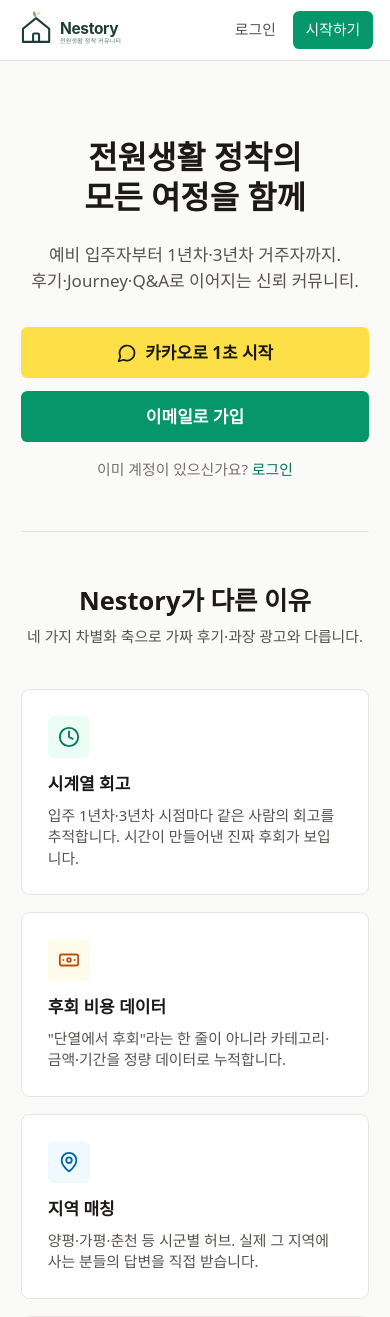
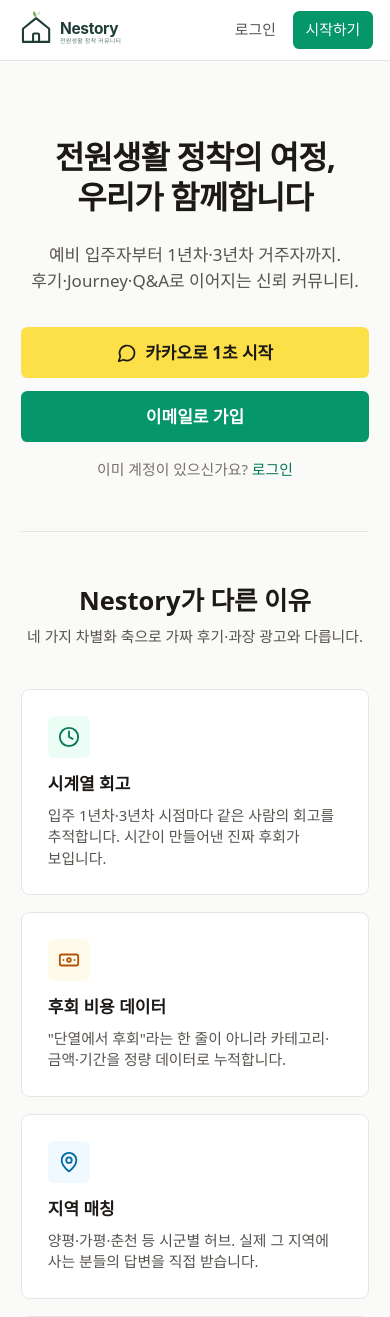
Before and after one commit to YawnsDuzin/nestory, a FastAPI app: template app/templates/pages/home.html in a window 390 px wide. Shown: the top 1317 px of the page. Run offline with FastAPI, Linux system fonts and the light colour scheme; the template is opened without the code that fills it, so the values that code supplies are empty; parts of the project's set-up code (start-up, migrations or seed data) failed here and were passed over; some libraries are stand-ins or nearby versions; some web fonts are replaced.

Commit message:
style(ui): hero/CTA 한글 자연 분기 + Pretendard 폰트 도입
Pretendard Variable + word-break:keep-all로 한글 가독성 개선,
hero h1과 bottom CTA h2를 어절 단위 분기 패턴(span block sm:inline)으로
모바일·데스크탑 모두 자연스러운 줄바꿈 보장.

```diff
--- a/app/templates/base.html
+++ b/app/templates/base.html
@@ -12,7 +12,20 @@
   <meta name="apple-mobile-web-app-capable" content="yes">
   <meta name="apple-mobile-web-app-status-bar-style" content="black-translucent">
   <meta name="apple-mobile-web-app-title" content="Nestory">
+  <link rel="preconnect" href="https://cdn.jsdelivr.net" crossorigin>
+  <link rel="stylesheet" href="https://cdn.jsdelivr.net/gh/orioncactus/pretendard@v1.3.9/dist/web/variable/pretendardvariable-dynamic-subset.min.css">
   <script src="https://cdn.tailwindcss.com"></script>
+  <script>
+    tailwind.config = {
+      theme: {
+        extend: {
+          fontFamily: {
+            sans: ['"Pretendard Variable"', 'Pretendard', 'system-ui', '-apple-system', '"Apple SD Gothic Neo"', '"Noto Sans KR"', '"Malgun Gothic"', 'sans-serif'],
+          },
+        },
+      },
+    };
+  </script>
   <script src="https://unpkg.com/htmx.org@1.9.12" defer></script>
   <script src="https://unpkg.com/alpinejs@3.14.1/dist/cdn.min.js" defer></script>
   <script src="{{ url_for('static', path='/js/app.js') }}" defer></script>
@@ -20,6 +33,7 @@
   <style>
     [x-cloak] { display: none !important; }
     html { font-size: 17px; }
+    :lang(ko), body { word-break: keep-all; }
   </style>
 </head>
 <body class="h-full bg-stone-50 text-stone-900 antialiased">
--- a/app/templates/pages/home.html
+++ b/app/templates/pages/home.html
@@ -118,8 +118,9 @@
 
   {# 1. Hero #}
   <section class="text-center py-12 sm:py-16">
-    <h1 class="text-3xl sm:text-5xl font-bold text-stone-900 leading-tight">
-      전원생활 정착의<br>모든 여정을 함께
+    <h1 class="text-3xl sm:text-5xl font-bold text-stone-900 leading-tight tracking-tight break-keep">
+      <span class="block sm:inline">전원생활 정착의 여정,</span>
+      <span class="block sm:inline">우리가 함께합니다</span>
     </h1>
     <p class="mt-6 text-base sm:text-lg text-stone-600 max-w-xl mx-auto">
       예비 입주자부터 1년차·3년차 거주자까지.<br>
@@ -306,8 +307,9 @@
 
   {# 5. Bottom CTA #}
   <section class="mt-12 rounded-lg bg-emerald-600 py-12 px-6 text-center text-white">
-    <h2 class="text-2xl sm:text-3xl font-bold">
-      당신의 정착, 더 이상 혼자 헤매지 마세요
+    <h2 class="text-3xl sm:text-5xl font-bold leading-tight tracking-tight break-keep">
+      <span class="block sm:inline">당신의 정착,</span>
+      <span class="block sm:inline">더 이상 혼자 헤매지 마세요</span>
     </h2>
     <p class="mt-3 text-emerald-50">
       먼저 도착한 사람들이 기다리고 있습니다.
```
